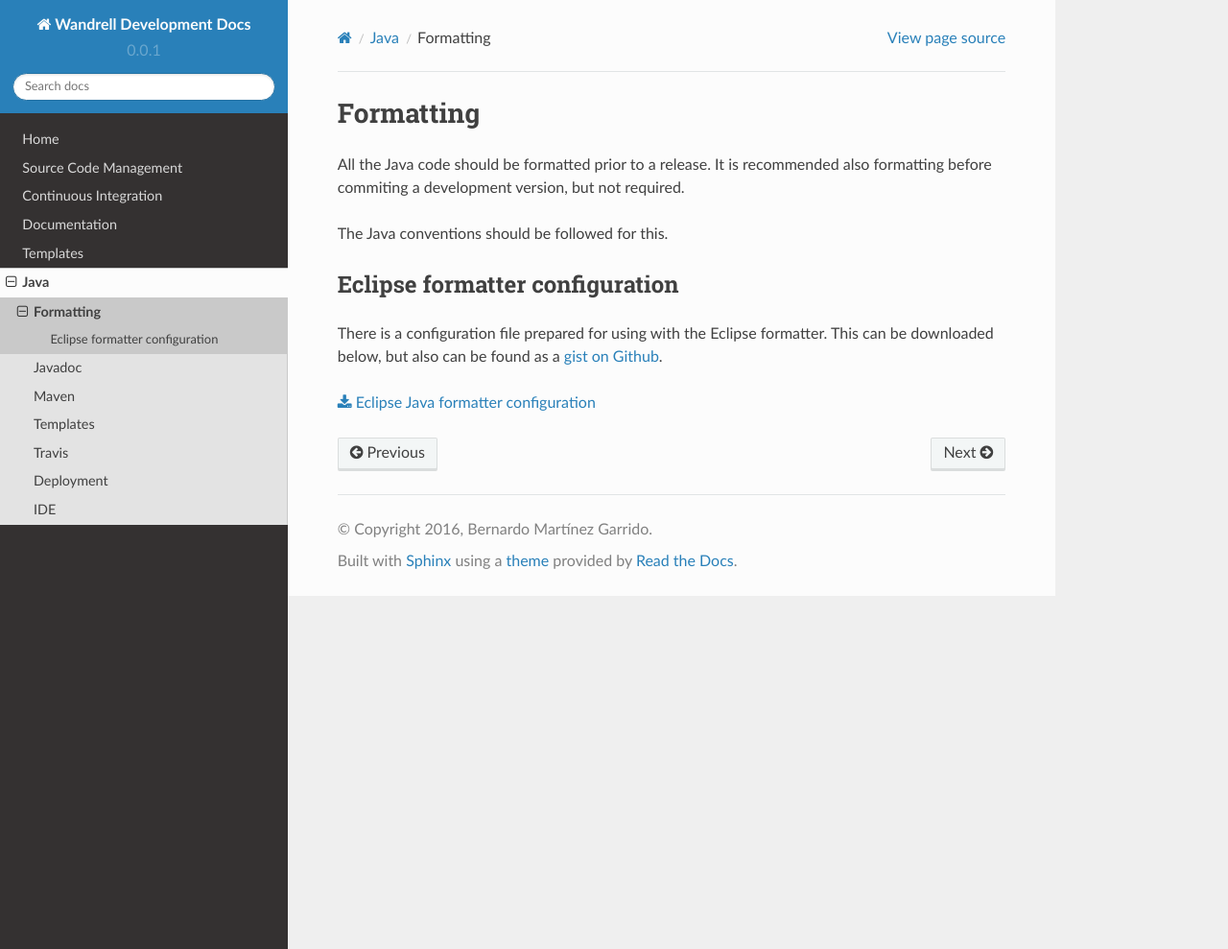
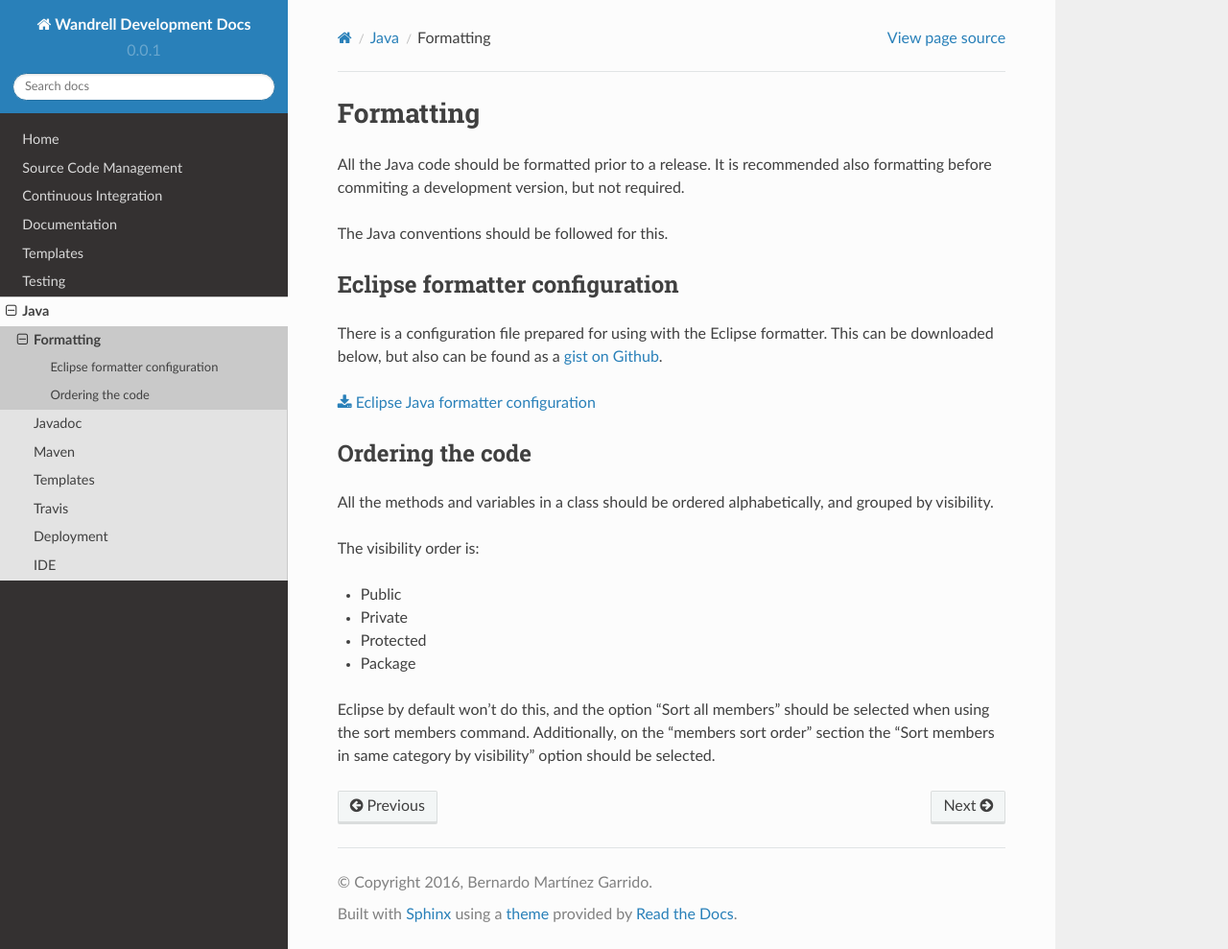
Before and after one commit to Bernardo-MG/development-docs, a Sphinx documentation site: the page built from source/java/formatting.rst, in a window 1280 px wide and 989 px high. Shown: the whole window at 96% size. Built offline with Sphinx 7.4.7 and the Read the Docs theme 2.0.0, drawn with Linux system fonts in a browser that asks for light colours; pages that are not in the unit, such as notebooks, are missing from menus.

Commit message:
Added a section about testing and a comment about formatting Java code.

```diff
--- a/source/contents.rst
+++ b/source/contents.rst
@@ -13,6 +13,7 @@
    dist/index
    docs/index
    templates/index
+   testing/index
    java/index
 
 
--- a/source/java/formatting.rst
+++ b/source/java/formatting.rst
@@ -15,4 +15,22 @@
 
 :download:`Eclipse Java formatter configuration <../_downloads/eclipse/java/Eclipse-Format.xml>`
 
+Ordering the code
+=================
+
+All the methods and variables in a class should be ordered alphabetically, and grouped
+by visibility.
+
+The visibility order is:
+
+- Public
+- Private
+- Protected
+- Package
+
+Eclipse by default won't do this, and the option "Sort all members" should be selected
+when using the sort members command. Additionally, on the "members sort order"
+section the "Sort members in same category by visibility" option should be
+selected.
+
 .. _gist on Github: https://travis-ci.org/
```
Also changed, not shown: source/testing/index.rst (added, +52 -0 lines).
